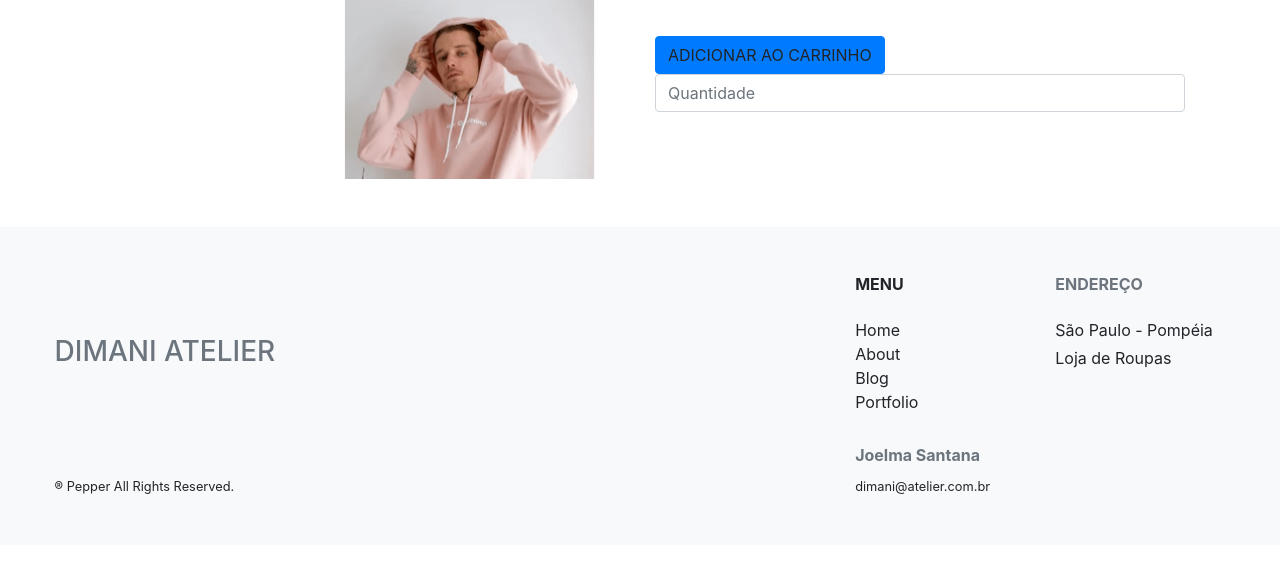
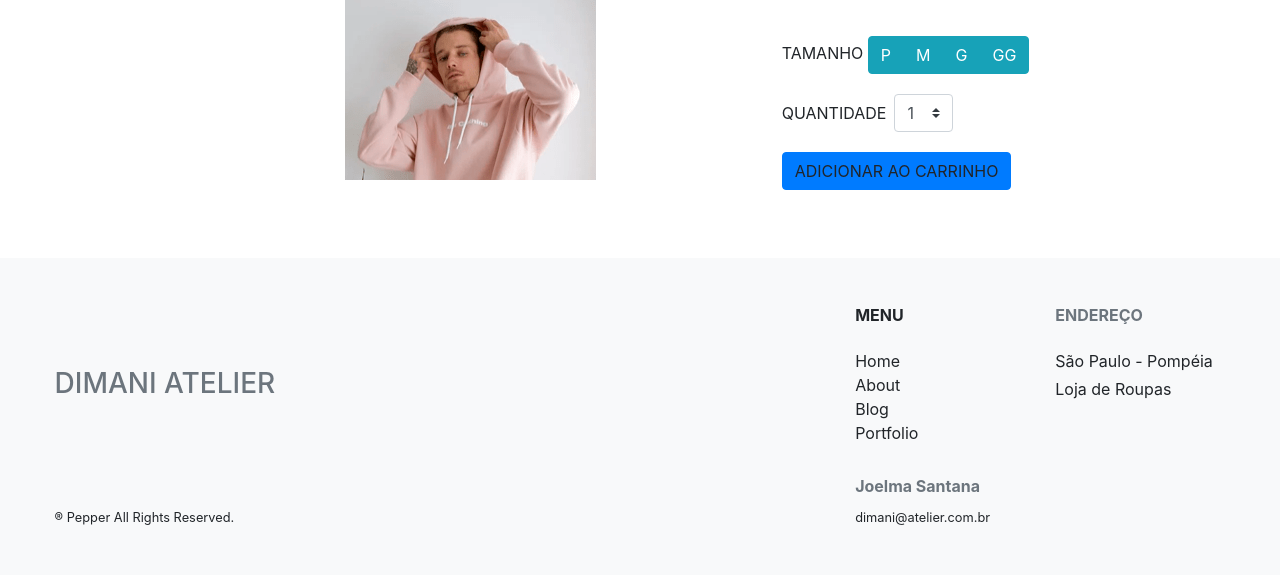
Before and after one commit to v-santana/DIMANI, a Flask app: template templates/detalhes_produto.html in a window 1280 px wide; the page is wider, and only the part inside the window is pictured. Shown: the part 56-631 px from the top of that part. Run offline with Flask 2, Linux system fonts and the light colour scheme; the template is opened without the code that fills it, so the values that code supplies are empty; some libraries are stand-ins or nearby versions.

Commit message:
Update detalhes_produto.html

```diff
--- a/templates/detalhes_produto.html
+++ b/templates/detalhes_produto.html
@@ -1,19 +1,53 @@
 {% include 'head.html'%}
 
 
-  <div class="col-md-6 offset-md-3" style="max-width: 900px;">
+  <div class="col-md-6 offset-md-3" style="max-width: 1500px;">
     <div class="row g-0">
       <div class="col-md-4">
         <img src="/static/images/CAMISA_MANGALONGA.JPG" class="img-fluid rounded-start" alt="Img">
       </div>
-        <div class="col-md-8">
+        <div class="col-md-4">
           <div class="card-body">
             <input type="hidden" id="id_produto" name="id_produto" value="{{detalhes_produto['ID_PRODUTO']}}">
             <h5 class="card-title"  id="nome_produto">{{detalhes_produto['NOME_PRODUTO']}}</h5>
             <p class="card-text" id="valor_produto">{{detalhes_produto['VALOR']}}</p>
             <p class="card-text" id="descricao_produto">{{detalhes_produto['DESCRICAO']}}</small></p>
+            <p><div class="form-group">
+              <label>TAMANHO</label>
+              <div class="btn-group btn-group-toggle" data-toggle="buttons">
+                <label class="btn btn-info">
+                  <input type="radio" name="options" id="option1" autocomplete="off" > P
+                </label>
+                <label class="btn btn-info">
+                  <input type="radio" name="options" id="option2" autocomplete="off"> M
+                </label>
+                <label class="btn btn-info">
+                  <input type="radio" name="options" id="option3" autocomplete="off"> G
+                </label>
+                <label class="btn btn-info">
+                  <input type="radio" name="options" id="option3" autocomplete="off"> GG
+                </label>
+              </div></p>
+            <form class="form-inline">
+              <label class="my-1 mr-2" for="inlineFormCustomSelectPref">QUANTIDADE</label>
+              <select class="custom-select my-1 mr-sm-2" id="inlineFormCustomSelectPref">
+                  <option value="1">1</option>
+                  <option value="2">2</option>
+                  <option value="3">3</option>
+                  <option value="4">4</option>
+                  <option value="5">5</option>
+                  <option value="6">6</option>
+                  <option value="7">7</option>
+                  <option value="8">8</option>
+                  <option value="9">9</option>
+                  <option value="10">10</option>
+              </select>
+            </form>
+              <div class="invalid-feedback">Exemplo de feedback invalido para o select</div>
+            </div>
+            <div>
             <a class="btn btn-primary" role="button" data-toggle="modal" data-target="#modalExemplo">ADICIONAR AO CARRINHO</a>
-            <input type="number" class="form-control" placeholder="Quantidade"name="Quantidade" required>
+            </div>
           </div>
         </div>
     </div>
```
